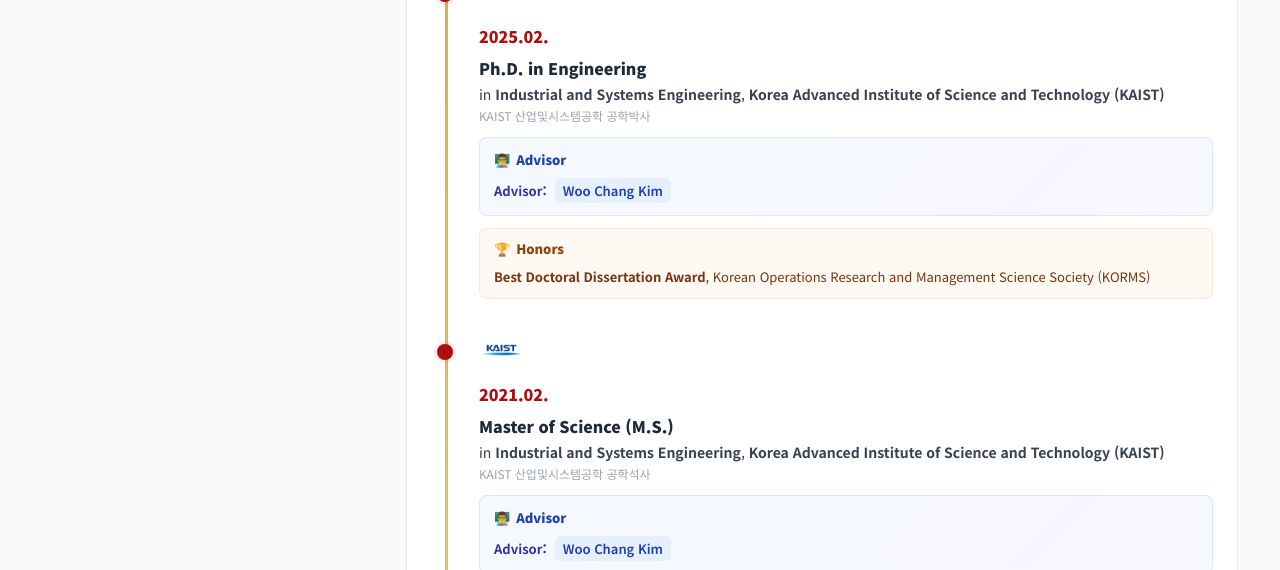
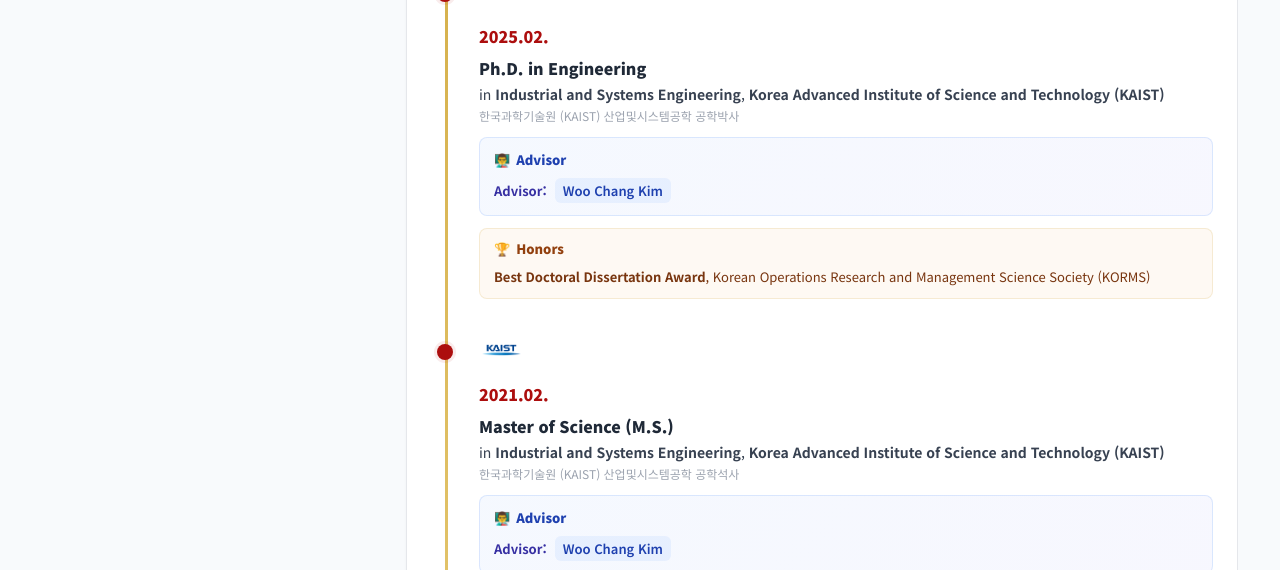
Before and after one commit to FinDS-Lab/site, a Jekyll site: the page built from members-director.html, in a window 1280 px wide and 900 px high, scrolled down 1262 px. Shown: the part 153-723 px from the top of the window. Built offline with Jekyll 4.4.1, drawn with Linux system fonts in a browser that asks for light colours; nearby versions of some CDN libraries.

Commit message:
Update members-director.html

```diff
--- a/members-director.html
+++ b/members-director.html
@@ -1755,7 +1755,7 @@ permalink: /members-director.html
         <div class="year">2025.02.</div>
         <div class="title">Ph.D. in Engineering</div>
         <div class="desc">in <b>Industrial and Systems Engineering</b>, <b>Korea Advanced Institute of Science and Technology (KAIST)</b></div>
-        <div class="desc-ko">KAIST 산업및시스템공학 공학박사</div>
+        <div class="desc-ko">한국과학기술원 (KAIST) 산업및시스템공학 공학박사</div>
 
         <div class="advisor-section">
           <div class="advisor-title">
@@ -1792,7 +1792,7 @@ permalink: /members-director.html
         <div class="year">2021.02.</div>
         <div class="title">Master of Science (M.S.)</div>
         <div class="desc">in <b>Industrial and Systems Engineering</b>, <b>Korea Advanced Institute of Science and Technology (KAIST)</b></div>
-        <div class="desc-ko">KAIST 산업및시스템공학 공학석사</div>
+        <div class="desc-ko">한국과학기술원 (KAIST) 산업및시스템공학 공학석사</div>
 
         <div class="advisor-section">
           <div class="advisor-title">
```
Also changed, not shown: other parts of members-director.html (+2 -2 lines).
